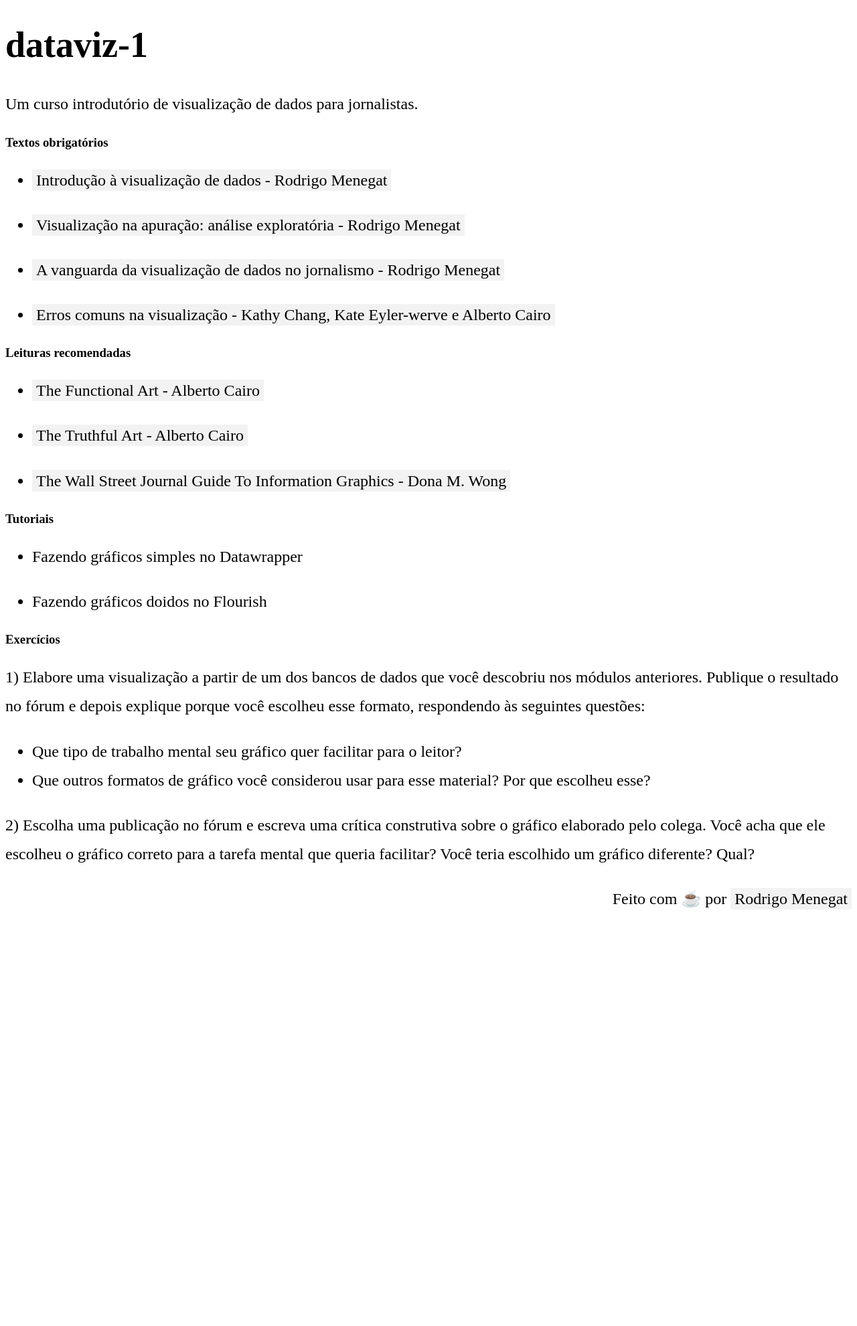
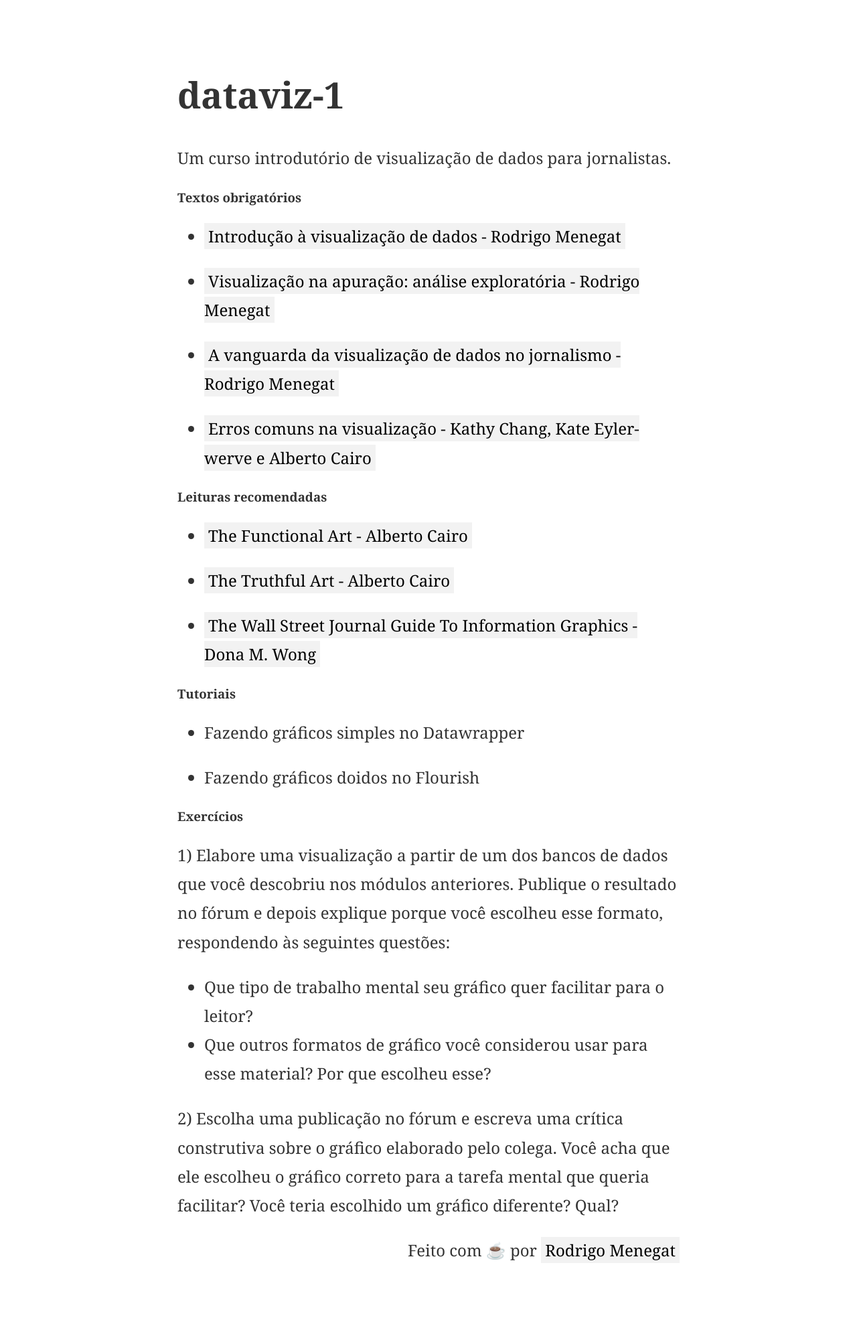
Before and after one commit to RodrigoMenegat/dataviz-1, a Jekyll site: the page built from docs/index.md, in a window 1280 px wide. Shown: the whole page at 67% size. Built offline with Jekyll 4.4.1, drawn with Linux system fonts in a browser that asks for light colours; our own code applies the rules of GitHub Pages for plain Markdown files; before the commit the page ends 1389 px from its top, so only the background shows below that.

Commit message:
o css precisa acabar

```diff
--- a/docs/_layouts/default.html
+++ b/docs/_layouts/default.html
@@ -7,7 +7,7 @@
 <body>
   <script src="https://ajax.googleapis.com/ajax/libs/jquery/1.12.4/jquery.min.js"></script>
 
-  <div class="content">
+  <div class="container">
     {% include topnav.html %}
     {{ content }}
     {% include bottomnav.html %}
```
